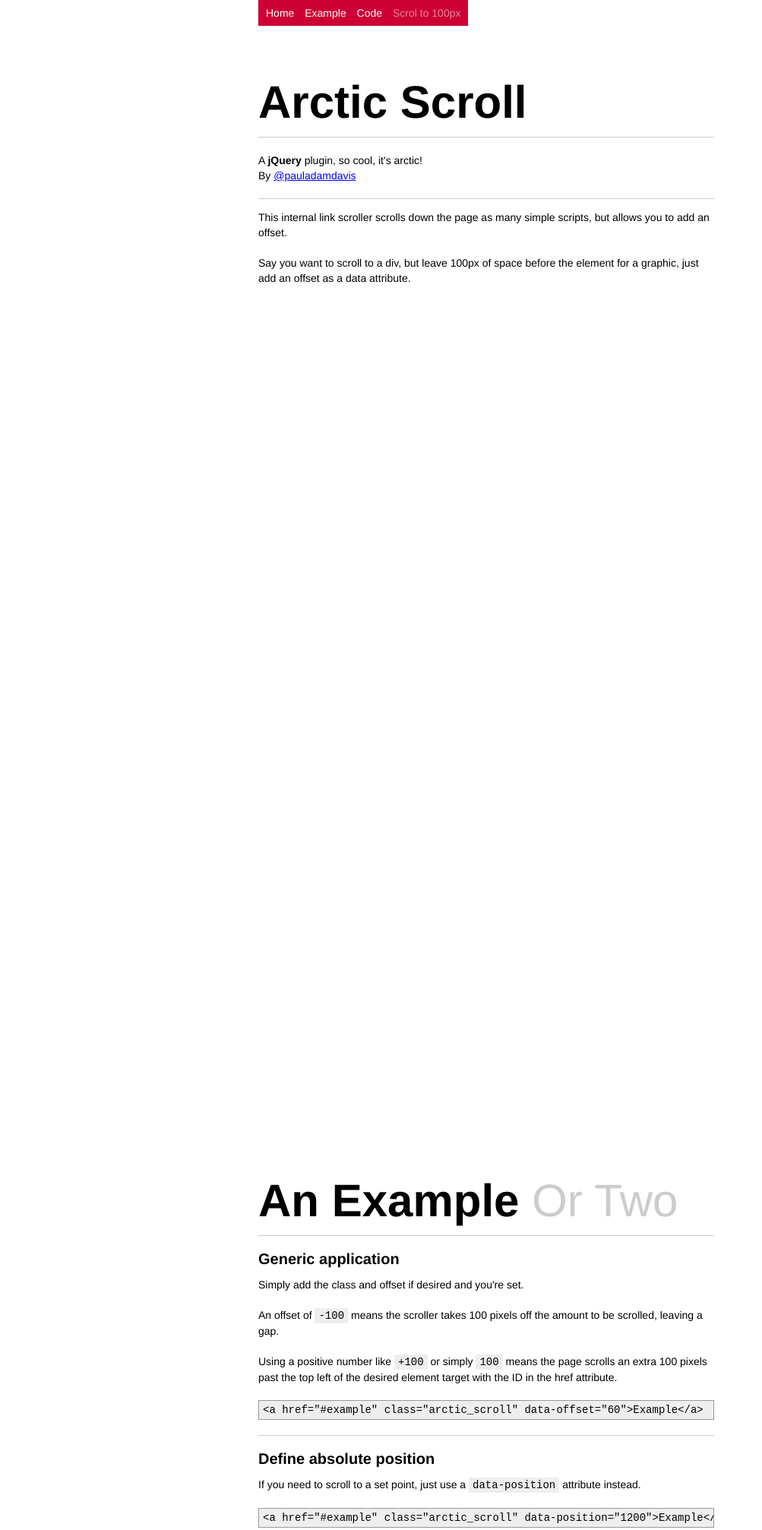
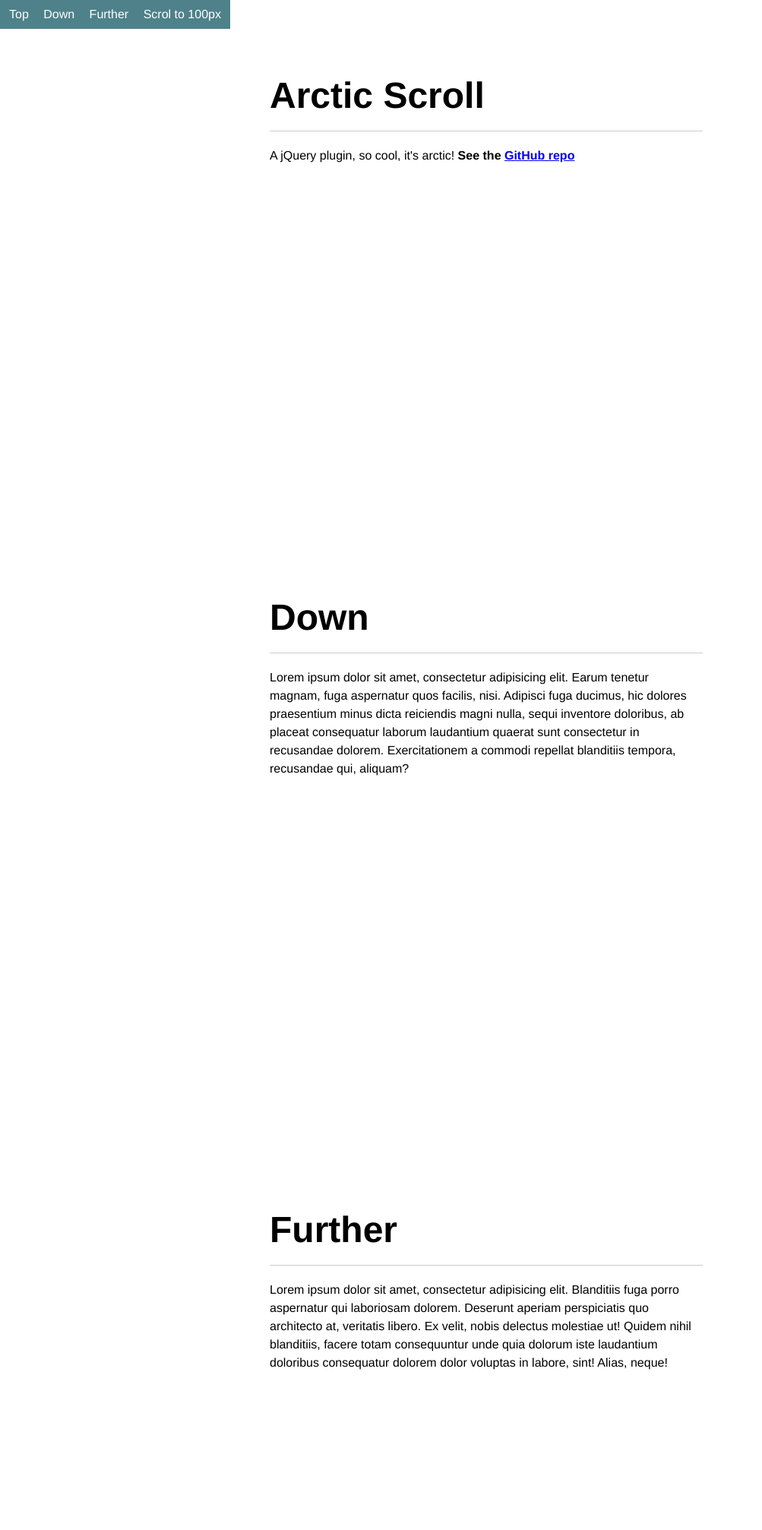
Before and after one commit to PaulAdamDavis/Arctic-Scroll, a plain HTML site: page index.html in a window 1280 px wide. Shown: the top 2014 px of the page at 76% size, without its empty margins (0-1003 px from the left). Drawn offline with nearby package versions, Linux system fonts and the light colour scheme.

Commit message:
RWD example page

```diff
--- a/index.html
+++ b/index.html
@@ -2,41 +2,46 @@
 <html>
     <head>
     <title>Artic Scroll</title>
+    <meta name="viewport" content="width=device-width, initial-scale=1, maximum-scale=1, shrink-to-fit=no">
     <meta charset="utf-8">
-    <!--[if IE]>
-            <script src="http://html5shiv.googlecode.com/svn/trunk/html5.js"></script>
-    <![endif]-->
     <style>
-        /*html,body,div,span,object,iframe,h1,h2,h3,h4,h5,h6,p,blockquote,pre,abbr,address,cite,code,del,dfn,em,img,ins,kbd,q,samp,small,strong,sub,sup,var,b,i,dl,dt,dd,ol,ul,li,fieldset,form,label,legend,table,caption,tbody,tfoot,thead,tr,th,td,article,aside,canvas,details,figcaption,figure,footer,header,hgroup,menu,nav,section,summary,time,mark,audio,video {margin:0;padding:0;border:0;outline:0;font-size:100%;vertical-align:baseline;background:transparent;}body {line-height:1;}article,aside,canvas,details,figcaption,figure,footer,header,hgroup,menu,nav,section,summary {display:block;}nav ul {list-style:none;}blockquote,q {quotes:none;}blockquote:before,blockquote:after,q:before,q:after {content:'';content:none;}a {margin:0;padding:0;border:0;font-size:100%;vertical-align:baseline;background:transparent;}ins {background-color:#ff9;color:#000;text-decoration:none;}mark {background-color:#ff9;color:#000;font-style:italic;font-weight:bold;}del {text-decoration: line-through;}abbr[title],dfn[title] {border-bottom:1px dotted #000;cursor:help;}table {border-collapse:collapse;border-spacing:0;}hr {display:block;height:1px;border:0;border-top:1px solid #cccccc;margin:1em 0;padding:0;}input,select {vertical-align:middle;}* {outline: none;} .clear {clear: both;}*/
+        *,
+        *:before,
+        *:after{
+            box-sizing: border-box;
+        }
         body {
-            font-size: 14px;
-            line-height: 20px;
+            font-size: 16px;
+            line-height: 1.5;
             font-family: Helvetica, sans-serif;
-            width: 600px;
             margin: 0 auto;
         }
         nav {
             position: fixed;
-            background-color: #c03;
-            padding: 7px 5px;
+            background-color: #4E818A;
+            padding: 7px 12px;
         }
         nav a {
             color: #fff;
             text-decoration: none;
             display: inline-block;
-            padding: 0 5px;
         }
-        article, section {
+        nav a + a {
+            margin-left: 15px;
+        }
+        article, section, footer {
             display: block;
-            padding: 50px 0px;
-            margin: 0;
+            padding: 50px 15px;
+            margin: 0 auto 50vh;
+            width: 100%;
+            max-width: 600px;
         }
-        .spaced_out {
-            margin: 1000px 0;
+        footer {
+            margin-bottom: 0;
         }
         h1 {
-            font-size: 60px;
-            line-height: 70px;
+            font-size: 48px;
+            line-height: 1.5;
             border-bottom: 1px solid #ccc;
             margin-bottom: 20px;
             padding-bottom: 10px;
@@ -71,86 +76,35 @@
             border: 0;
             border-bottom: 1px solid #ccc;
         }
-        .fade_out {
-            opacity: 0.5;
-        }
     </style>
 </head>
 <body>
 
     <nav>
-        <a href="#home" class="arctic_scroll">Home</a>
-        <a href="#example" class="arctic_scroll">Example</a>
-        <a href="#code" class="arctic_scroll">Code</a>
-        <a href="#" class="arctic_scroll fade_out" data-position="100">Scrol to 100px</a>
+        <a href="#top" class="arctic_scroll">Top</a>
+        <a href="#down" class="arctic_scroll">Down</a>
+        <a href="#further" class="arctic_scroll">Further</a>
+        <a href="#" class="arctic_scroll" data-position="100">Scrol to 100px</a>
     </nav>
 
-    <section id="home">
+    <section id="top">
         <h1>Arctic Scroll</h1>
-        <p>A <b>jQuery</b> plugin, so cool, it's arctic!<br>By <a href="http://twitter.com/pauladamdavis">@pauladamdavis</a></p>
-        <hr>
-        <p>This internal link scroller scrolls down the page as many simple scripts, but allows you to add an offset.</p>
-        <p>Say you want to scroll to a div, but leave 100px of space before the element for a graphic, just add an offset as a data attribute.</p>
+        <p>A jQuery plugin, so cool, it's arctic! <b>See the <a href="https://github.com/PaulAdamDavis/Arctic-Scroll">GitHub repo</a></b></p>
     </section>
 
-    <section id="example" class="spaced_out">
-        <h1>An Example <span>Or Two</span></h1>
-
-        <h3>Generic application</h3>
-        <p>Simply add the class and offset if desired and you're set.</p>
-        <p>An offset of <code>-100</code> means the scroller takes 100 pixels off the amount to be scrolled, leaving a gap.</p>
-        <p>Using a positive number like <code>+100</code> or simply <code>100</code> means the page scrolls an extra 100 pixels past the top left of the desired element target with the ID in the href attribute.</p>
-        <pre><code>&lt;a href="#example" class="arctic_scroll" data-offset="60"&gt;Example&lt;/a&gt;</code></pre>
-
-        <hr>
-
-        <h3>Define absolute position</h3>
-        <p>If you need to scroll to a set point, just use a <code>data-position</code> attribute instead.</p>
-        <pre><code>&lt;a href="#example" class="arctic_scroll" data-position="1200"&gt;Example&lt;/a&gt;</code></pre>
-
+    <section id="down">
+        <h1>Down</h1>
+        <p>Lorem ipsum dolor sit amet, consectetur adipisicing elit. Earum tenetur magnam, fuga aspernatur quos facilis, nisi. Adipisci fuga ducimus, hic dolores praesentium minus dicta reiciendis magni nulla, sequi inventore doloribus, ab placeat consequatur laborum laudantium quaerat sunt consectetur in recusandae dolorem. Exercitationem a commodi repellat blanditiis tempora, recusandae qui, aliquam?</p>
     </section>
 
-    <section id="code" class="spaced_out">
-        <h1>The Code</h1>
-        <p>Open source, on GitHub, no warranty, provided <b>as it</b> yeah yeah yeah.</p>
-        <hr>
-        <h3>The Plugin</h3>
-        <pre><code>(function ($) {
-    $.fn.arctic_scroll = function (options) {
+    <section id="further">
+        <h1>Further</h1>
+        <p>Lorem ipsum dolor sit amet, consectetur adipisicing elit. Blanditiis fuga porro aspernatur qui laboriosam dolorem. Deserunt aperiam perspiciatis quo architecto at, veritatis libero. Ex velit, nobis delectus molestiae ut! Quidem nihil blanditiis, facere totam consequuntur unde quia dolorum iste laudantium doloribus consequatur dolorem dolor voluptas in labore, sint! Alias, neque!</p>
+    </section>
 
-        var defaults = {
-            elem: $(this),
-            speed: 500
-        };
-        var options = $.extend(defaults, options);
-
-        options.elem.click(function(event){
-            event.preventDefault();
-            var offset = ($(this).attr('data-offset')) ? $(this).attr('data-offset') : false,
-                position = ($(this).attr('data-position')) ? $(this).attr('data-position') : false;
-            if (offset) {
-                var toMove = parseInt(offset);
-                $('html,body').stop(true, false).animate({scrollTop: ($(this.hash).offset().top + toMove) }, options.speed);
-            } else if (position) {
-                var toMove = parseInt(position);
-                $('html,body').stop(true, false).animate({scrollTop: toMove }, options.speed);
-            } else {
-                $('html,body').stop(true, false).animate({scrollTop: ($(this.hash).offset().top) }, options.speed);
-            }
-        });
-
-    };
-})(jQuery);</code></pre>
-        <hr>
-        <h3>The initialization</h3>
-        <p>Just choose your CSS selector and then call the plugin. There's only one option; speed. Its default is 500ms, set to 800 in the below example.</p>
-        <pre><code>$(function(){
-    $(".arctic_scroll").arctic_scroll({
-        speed: 800
-    });
-});
-</code></pre>
-    </section>
+    <footer>
+        <p>Did you like that?</p>
+    </footer>
 
     <script src="https://code.jquery.com/jquery-2.1.4.min.js"></script>
     <script src="jquery.arctic_scroll.js"></script>
```
